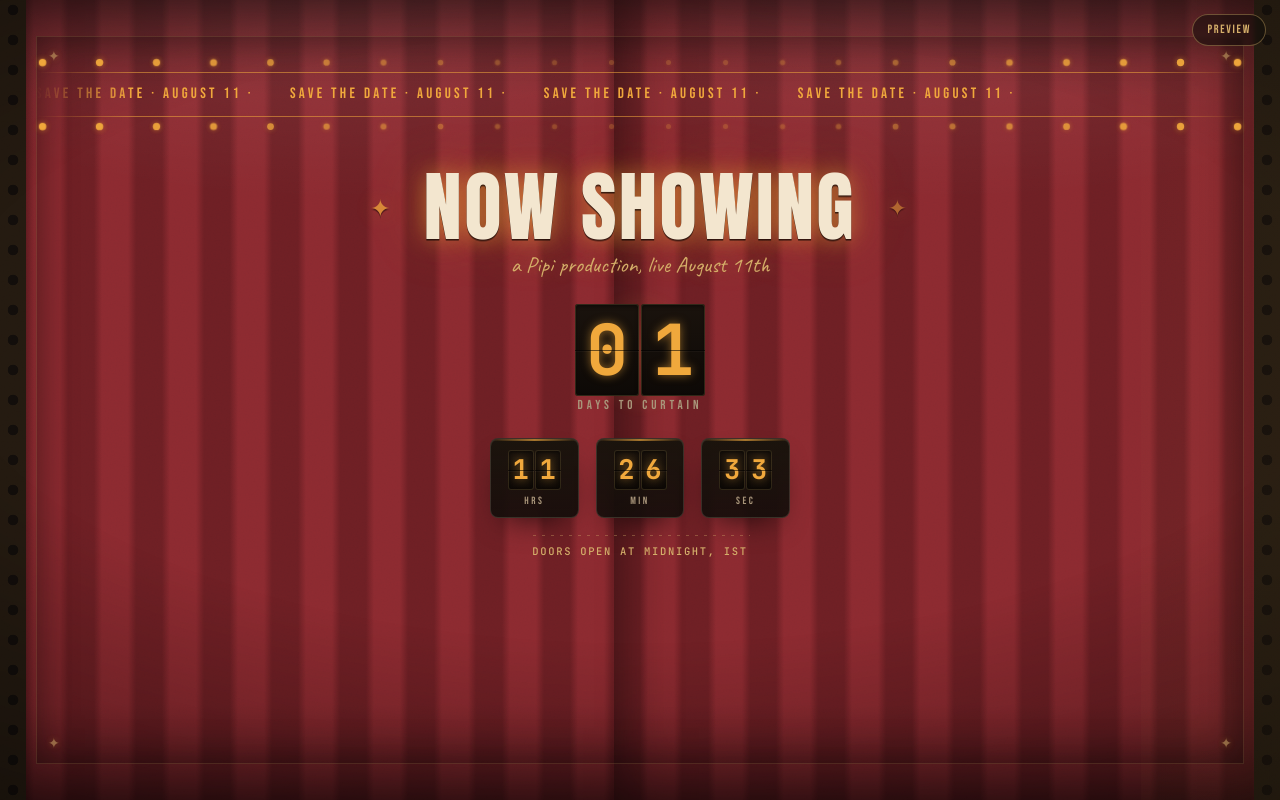
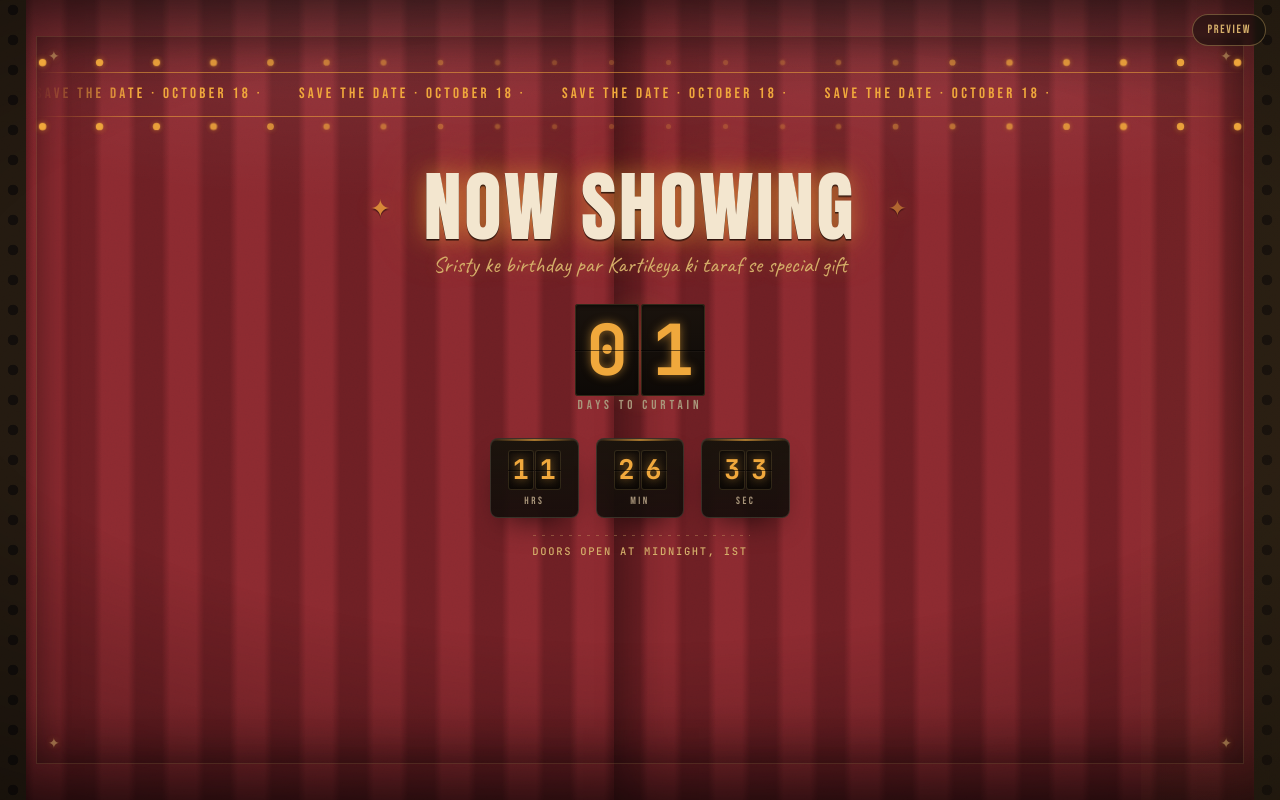
Before and after one commit to k86438138-cpu/sristybirthdaywebsite, a Next.js app: page / in a window 1280 px wide. Built offline with nearby package versions, Linux system fonts and the light colour scheme.

Commit message:
Update Curtain.tsx

```diff
--- a/components/Curtain.tsx
+++ b/components/Curtain.tsx
@@ -119,15 +119,15 @@ const DEFAULT_TARGET = new Date(Date.UTC(2026, 7, 11, 0, 0, 0) - (5 * 60 + 30) *
 type UnitKey = 'days' | 'hours' | 'minutes' | 'seconds';
 
 export default function ShowtimeCountdown({
-  tickerText = 'SAVE THE DATE · AUGUST 11 ·',
+  tickerText = 'SAVE THE DATE · OCTOBER 18 ·',
   marqueeTitle = 'NOW SHOWING',
-  marqueeSub = "a Pipi production, live August 11th",
+ marqueeSub = "Sristy ke birthday par Kartikeya ki taraf se special gift",
   doorsText = 'doors open at midnight, IST',
   songSrc,
   songVolume = 0.6,
   redirectTo,
   children,
-  showPreviewButton = true,
+  showPreviewButton = false,
 }: ShowtimeCountdownProps) {
   const router = useRouter();
 
```
